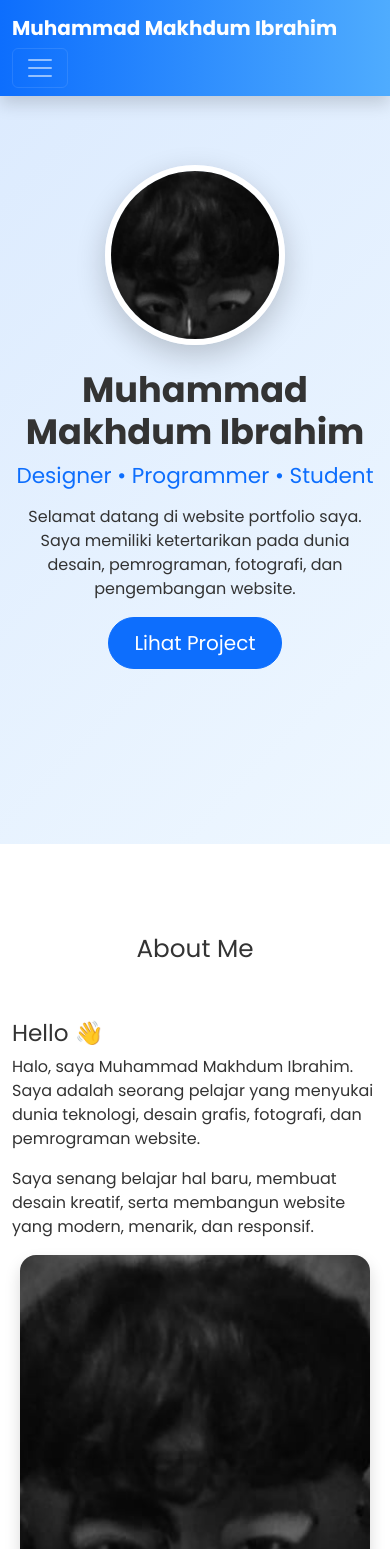
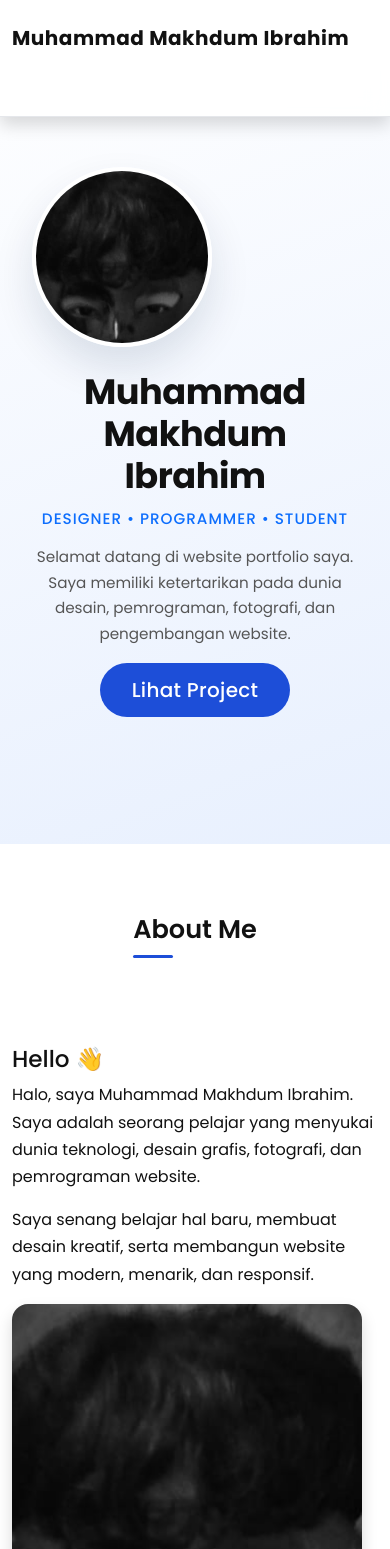
Before and after one commit to maeiemi/Portofolioorigin, a plain HTML site: page index.html in a window 390 px wide. Shown: the top 1549 px of the page. Drawn offline with nearby package versions, Linux system fonts and the light colour scheme.

Commit message:
Refactor CSS with variables and style updates
Updated styles for various components, added CSS variables, and improved responsiveness.

```diff
--- a/style.css
+++ b/style.css
@@ -1,157 +1,285 @@
 /* Google Font */
-@import url('https://fonts.googleapis.com/css2?family=Poppins:wght@300;400;600;700&display=swap');
+@import url('https://fonts.googleapis.com/css2?family=Poppins:wght@300;400;500;600;700&display=swap');
 
-*{
-    margin:0;
-    padding:0;
-    box-sizing:border-box;
-    font-family:'Poppins',sans-serif;
+/* Variabel Warna */
+:root {
+    --blue-900: #0a2540;
+    --blue-600: #1d4ed8;
+    --blue-500: #3b82f6;
+    --blue-100: #e8f0fe;
+    --white: #ffffff;
+    --black: #111111;
+    --gray-600: #555555;
+    --gray-200: #e5e7eb;
+    --shadow-sm: 0 2px 10px rgba(0, 0, 0, 0.04);
+    --shadow-md: 0 12px 30px rgba(0, 0, 0, 0.08);
+    --shadow-lg: 0 20px 40px rgba(10, 37, 64, 0.12);
+    --radius: 14px;
+    --transition: 0.35s cubic-bezier(0.4, 0, 0.2, 1);
 }
 
-html{
-    scroll-behavior:smooth;
+*,
+*::before,
+*::after {
+    margin: 0;
+    padding: 0;
+    box-sizing: border-box;
 }
 
-body{
-    background:#f5f9ff;
-    color:#333;
+html {
+    scroll-behavior: smooth;
+}
+
+body {
+    font-family: 'Poppins', sans-serif;
+    background: var(--white);
+    color: var(--black);
+    line-height: 1.7;
+    -webkit-font-smoothing: antialiased;
+}
+
+img {
+    max-width: 100%;
+    display: block;
+}
+
+a {
+    text-decoration: none;
+    color: inherit;
 }
 
 /* Navbar */
-.navbar{
-    background:linear-gradient(90deg,#0d6efd,#4facfe);
+.navbar {
+    background: rgba(255, 255, 255, 0.85) !important;
+    backdrop-filter: blur(10px);
+    border-bottom: 1px solid var(--gray-200);
+    padding: 16px 0;
+    transition: var(--transition);
 }
 
-.navbar-brand{
-    font-weight:700;
+.navbar-brand {
+    font-weight: 700;
+    letter-spacing: 0.5px;
+    color: var(--black) !important;
 }
 
-.nav-link{
-    transition:.3s;
+.nav-link {
+    position: relative;
+    color: var(--black) !important;
+    font-weight: 500;
+    font-size: 0.95rem;
+    margin: 0 8px;
+    transition: var(--transition);
 }
 
-.nav-link:hover{
-    color:#ffd43b !important;
+.nav-link::after {
+    content: "";
+    position: absolute;
+    left: 0;
+    bottom: -4px;
+    width: 0;
+    height: 2px;
+    background: var(--blue-600);
+    transition: var(--transition);
+}
+
+.nav-link:hover {
+    color: var(--blue-600) !important;
+}
+
+.nav-link:hover::after {
+    width: 100%;
 }
 
 /* Hero */
-.hero{
-    min-height:100vh;
-    display:flex;
-    justify-content:center;
-    align-items:center;
-    text-align:center;
-    background:linear-gradient(135deg,#dbeafe,#eef7ff);
-    padding-top:80px;
+.hero {
+    min-height: 100vh;
+    display: flex;
+    justify-content: center;
+    align-items: center;
+    text-align: center;
+    background: linear-gradient(160deg, var(--white) 0%, var(--blue-100) 100%);
+    padding: 120px 20px 80px;
 }
 
-.hero h1{
-    font-size:3rem;
-    font-weight:700;
+.hero h1 {
+    font-size: 3.2rem;
+    font-weight: 700;
+    letter-spacing: -0.5px;
+    color: var(--black);
 }
 
-.hero h4{
-    margin-top:10px;
-    color:#0d6efd;
+.hero h4 {
+    margin-top: 12px;
+    font-weight: 500;
+    color: var(--blue-600);
+    letter-spacing: 1px;
+    text-transform: uppercase;
+    font-size: 0.95rem;
 }
 
-.hero p{
-    max-width:650px;
-    margin:auto;
-    margin-top:20px;
-    font-size:18px;
+.hero p {
+    max-width: 620px;
+    margin: 24px auto 0;
+    font-size: 1.05rem;
+    color: var(--gray-600);
 }
 
 /* Foto Profil */
-.profile-img{
-    width:220px;
-    height:220px;
-    border-radius:50%;
-    object-fit:cover;
-    border:6px solid white;
-    box-shadow:0 10px 30px rgba(0,0,0,.2);
-    transition:.4s;
+.profile-img {
+    width: 220px;
+    height: 220px;
+    border-radius: 50%;
+    object-fit: cover;
+    border: 4px solid var(--white);
+    box-shadow: var(--shadow-lg);
+    transition: var(--transition);
 }
 
-.profile-img:hover{
-    transform:scale(1.08) rotate(3deg);
+.profile-img:hover {
+    transform: scale(1.04);
 }
 
 /* Section */
-section{
-    padding:90px 0;
+section {
+    padding: 100px 0;
+}
+
+section h2 {
+    font-size: 2rem;
+    font-weight: 600;
+    margin-bottom: 40px;
+    color: var(--black);
+    position: relative;
+    display: inline-block;
+}
+
+section h2::after {
+    content: "";
+    display: block;
+    width: 40px;
+    height: 3px;
+    background: var(--blue-600);
+    margin-top: 10px;
+    border-radius: 2px;
 }
 
 /* About */
-#about{
-    background:white;
+#about {
+    background: var(--white);
 }
 
 /* Project */
-#project{
-    background:#eef5ff;
+#project {
+    background: #f7f9fc;
 }
 
-.project-card{
-    border:none;
-    border-radius:20px;
-    overflow:hidden;
-    transition:.4s;
-    box-shadow:0 10px 25px rgba(0,0,0,.08);
+.project-card {
+    border: 1px solid var(--gray-200);
+    border-radius: var(--radius);
+    overflow: hidden;
+    background: var(--white);
+    box-shadow: var(--shadow-sm);
+    transition: var(--transition);
 }
 
-.project-card:hover{
-    transform:translateY(-10px);
-    box-shadow:0 20px 35px rgba(0,0,0,.15);
+.project-card:hover {
+    transform: translateY(-6px);
+    box-shadow: var(--shadow-md);
+    border-color: var(--blue-500);
 }
 
-.project-card img{
-    height:250px;
-    object-fit:cover;
+.project-card img {
+    height: 240px;
+    object-fit: cover;
+    transition: transform var(--transition);
+}
+
+.project-card:hover img {
+    transform: scale(1.03);
+}
+
+.project-card .card-body {
+    padding: 24px;
+}
+
+.project-card .card-title {
+    font-weight: 600;
+    color: var(--black);
 }
 
 /* Contact */
-form{
-    background:white;
-    padding:30px;
-    border-radius:20px;
-    box-shadow:0 10px 30px rgba(0,0,0,.08);
+form {
+    background: var(--white);
+    padding: 40px;
+    border-radius: var(--radius);
+    border: 1px solid var(--gray-200);
+    box-shadow: var(--shadow-md);
 }
 
-.form-control{
-    border-radius:12px;
+.form-control {
+    border: 1px solid var(--gray-200);
+    border-radius: 10px;
+    padding: 12px 16px;
+    font-size: 0.95rem;
+    transition: var(--transition);
 }
 
-.btn-primary{
-    border-radius:30px;
-    padding:10px 25px;
-    transition:.3s;
+.form-control:focus {
+    border-color: var(--blue-500);
+    box-shadow: 0 0 0 3px rgba(59, 130, 246, 0.15);
+    outline: none;
 }
 
-.btn-primary:hover{
-    transform:scale(1.05);
+.btn-primary {
+    background: var(--blue-600);
+    border: none;
+    border-radius: 30px;
+    padding: 12px 32px;
+    font-weight: 500;
+    letter-spacing: 0.3px;
+    transition: var(--transition);
+}
+
+.btn-primary:hover {
+    background: var(--blue-900);
+    transform: translateY(-2px);
+    box-shadow: 0 8px 20px rgba(29, 78, 216, 0.25);
 }
 
 /* Footer */
-footer{
-    background:#0d6efd;
-    color:white;
+footer {
+    background: var(--black);
+    color: var(--white);
+    padding: 40px 0;
+    font-size: 0.9rem;
+    letter-spacing: 0.3px;
 }
 
 /* Responsive */
-@media(max-width:768px){
+@media (max-width: 768px) {
+    section {
+        padding: 70px 0;
+    }
 
-.hero h1{
-    font-size:2.2rem;
+    section h2 {
+        font-size: 1.6rem;
+    }
+
+    .hero h1 {
+        font-size: 2.2rem;
+    }
+
+    .hero p {
+        font-size: 0.95rem;
+    }
+
+    .profile-img {
+        width: 180px;
+        height: 180px;
+    }
+
+    form {
+        padding: 24px;
+    }
 }
-
-.profile-img{
-    width:180px;
-    height:180px;
-}
-
-.hero p{
-    font-size:16px;
-}
-
-}
```
